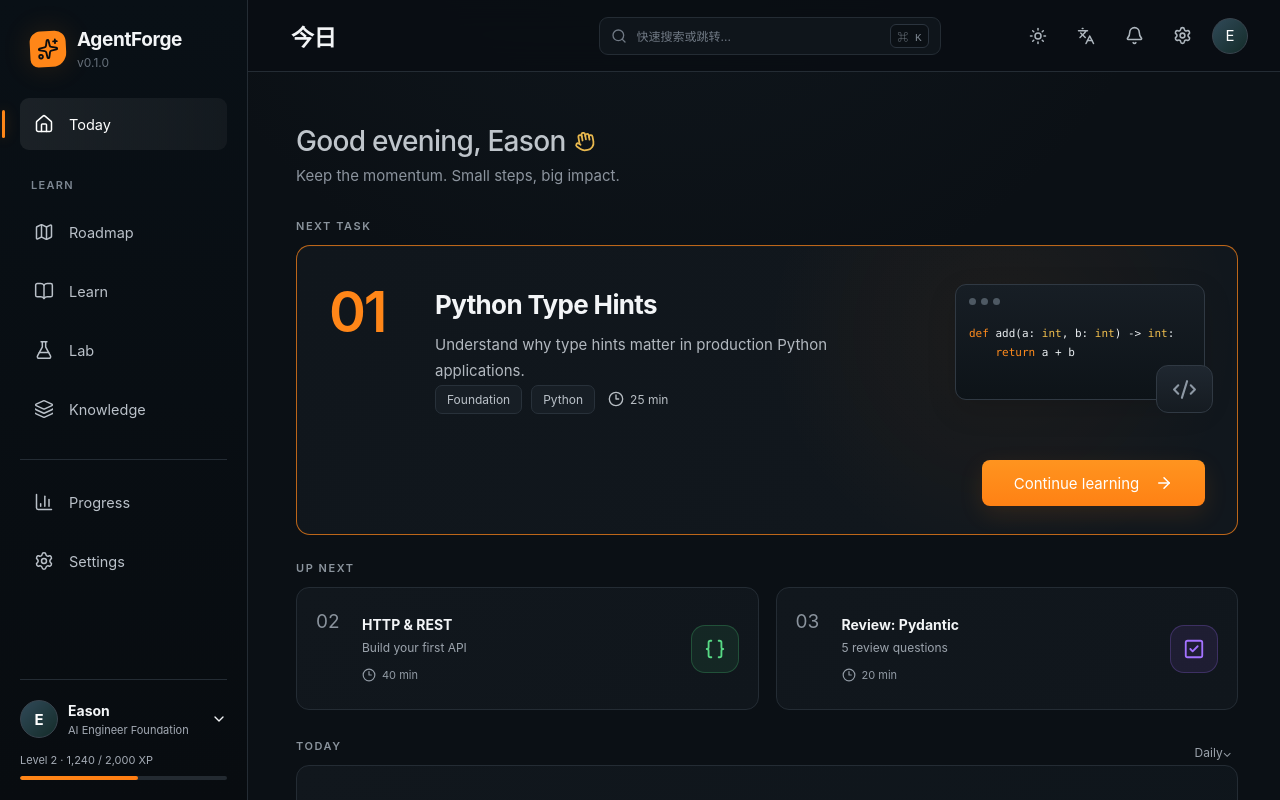
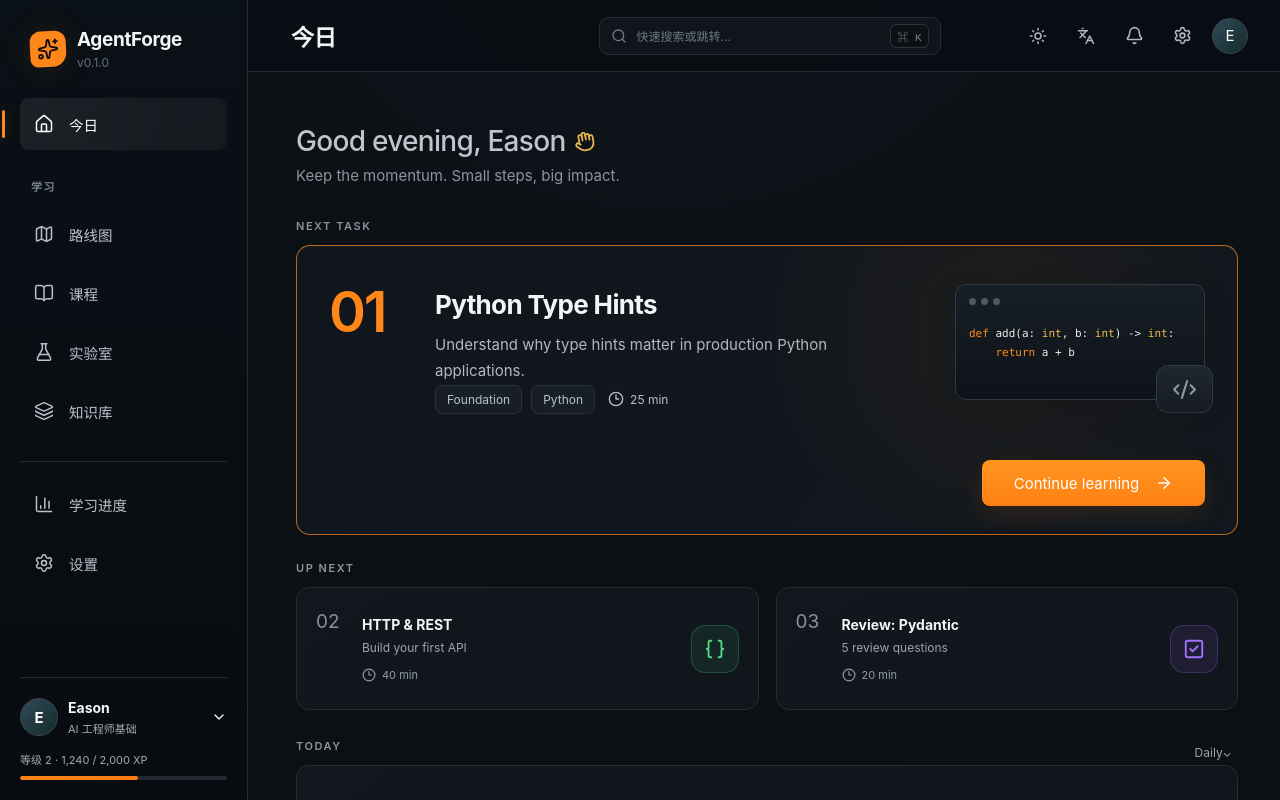
Before and after one commit to LumosMaxima12/AgentForge, a React (Vite) app in the folder apps/desktop/: page /today in a window 1280 px wide. Shown: the top 800 px of the page. Built offline with nearby package versions, Linux system fonts and the light colour scheme; no server answers.

Commit message:
feat: localize sidebar navigation

```diff
--- a/apps/desktop/src/layouts/AppShell/Sidebar.tsx
+++ b/apps/desktop/src/layouts/AppShell/Sidebar.tsx
@@ -11,68 +11,47 @@ import {
 } from "lucide-react";
 import type { ComponentType } from "react";
 import { NavLink } from "react-router-dom";
-
-const learnItems = [
-  { label: "Roadmap", to: "/roadmap", icon: Map },
-  { label: "Learn", to: "/learn", icon: BookOpen },
-  { label: "Lab", to: "/lab", icon: FlaskConical },
-  { label: "Knowledge", to: "/knowledge", icon: Layers3 },
-];
+import { useI18n } from "../../i18n/I18nProvider";
 
 export function Sidebar() {
+  const { t } = useI18n();
+
+  const learnItems = [
+    { label: t("nav.roadmap"), to: "/roadmap", icon: Map },
+    { label: t("nav.learn"), to: "/learn", icon: BookOpen },
+    { label: t("nav.lab"), to: "/lab", icon: FlaskConical },
+    { label: t("nav.knowledge"), to: "/knowledge", icon: Layers3 },
+  ];
+
   return (
     <aside className="sidebar">
       <div className="brand">
         <div className="brand-mark"><Sparkles size={22} /></div>
-        <div>
-          <strong>AgentForge</strong>
-          <span>v0.1.0</span>
-        </div>
+        <div><strong>AgentForge</strong><span>v0.1.0</span></div>
       </div>
-
       <nav className="sidebar-nav" aria-label="Primary">
-        <NavItem to="/today" label="Today" icon={Home} />
-
-        <div className="nav-section-label">LEARN</div>
-        {learnItems.map((item) => (
-          <NavItem key={item.to} {...item} />
-        ))}
-
+        <NavItem to="/today" label={t("nav.today")} icon={Home} />
+        <div className="nav-section-label">{t("nav.learnSection")}</div>
+        {learnItems.map((item) => <NavItem key={item.to} {...item} />)}
         <div className="nav-separator" />
-        <NavItem to="/progress" label="Progress" icon={BarChart3} />
-        <NavItem to="/settings" label="Settings" icon={Settings} />
+        <NavItem to="/progress" label={t("nav.progress")} icon={BarChart3} />
+        <NavItem to="/settings" label={t("nav.settings")} icon={Settings} />
       </nav>
-
       <div className="sidebar-profile">
         <div className="profile-row">
           <div className="avatar">E</div>
-          <div className="profile-copy">
-            <strong>Eason</strong>
-            <span>AI Engineer Foundation</span>
-          </div>
+          <div className="profile-copy"><strong>Eason</strong><span>{t("profile.track")}</span></div>
           <ChevronDown size={16} />
         </div>
-        <div className="profile-level">Level 2 · 1,240 / 2,000 XP</div>
+        <div className="profile-level">{t("profile.level", { level: 2, current: "1,240", target: "2,000" })}</div>
         <div className="thin-progress"><span style={{ width: "57%" }} /></div>
       </div>
     </aside>
   );
 }
 
-type NavItemProps = {
-  to: string;
-  label: string;
-  icon: ComponentType<{ size?: number; strokeWidth?: number }>;
-};
+type NavItemProps = { to: string; label: string; icon: ComponentType<{ size?: number; strokeWidth?: number }> };
 
 function NavItem({ to, label, icon: Icon }: NavItemProps) {
-  return (
-    <NavLink
-      to={to}
-      className={({ isActive }) => `nav-item${isActive ? " active" : ""}`}
-    >
-      <Icon size={20} strokeWidth={1.8} />
-      <span>{label}</span>
-    </NavLink>
-  );
+  return <NavLink to={to} className={({ isActive }) => `nav-item${isActive ? " active" : ""}`}><Icon size={20} strokeWidth={1.8}/><span>{label}</span></NavLink>;
 }
```
